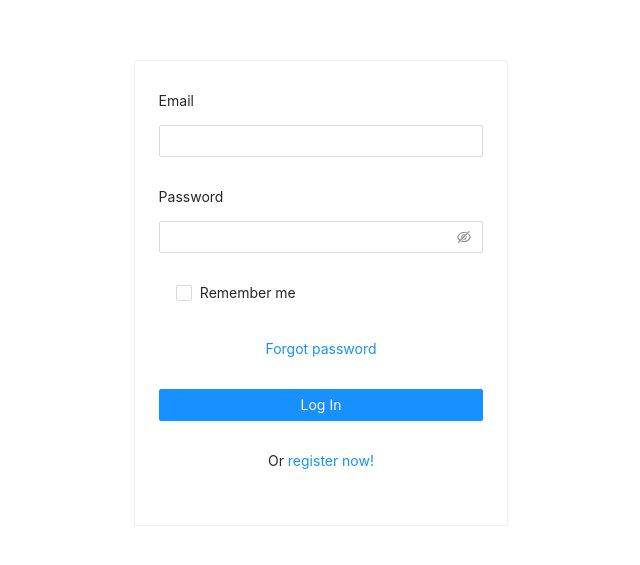
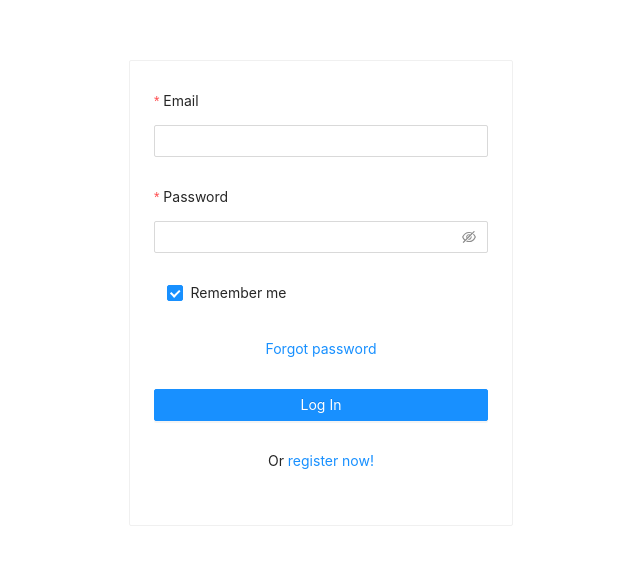
Before and after one commit to pharmman/cards-project, a React (Create React App) app: page /login in a window 1280 px wide. Shown: the part 107-672 px from the top of the page, without its empty margins (319-959 px from the left). Built offline with nearby package versions, Linux system fonts and the light colour scheme.

Commit message:
LoginPage done

```diff
--- a/package.json
+++ b/package.json
@@ -20,6 +20,7 @@
     "react-router-dom": "^5.2.0",
     "react-scripts": "4.0.3",
     "redux": "^4.0.5",
+    "redux-devtools-extension": "^2.13.9",
     "redux-thunk": "^2.3.0",
     "typescript": "^4.1.2",
     "web-vitals": "^1.0.1"
--- a/src/a-1-main/m-2-bll/store.ts
+++ b/src/a-1-main/m-2-bll/store.ts
@@ -1,15 +1,23 @@
 import {applyMiddleware, combineReducers, createStore} from "redux";
 import thunk from "redux-thunk";
 import {loginReducer} from "../../a-2-features/f-1-auth/a-1-login/l-2-bll/loginReducer";
+import {useDispatch} from "react-redux";
+import {composeWithDevTools} from "redux-devtools-extension";
+
+type AppDispatchType = typeof store.dispatch
 
 
-const reducers = combineReducers({
+const reducer = combineReducers({
     login: loginReducer
 })
 
-export const store = createStore(reducers, applyMiddleware(thunk))
+export const store = createStore(reducer, composeWithDevTools(applyMiddleware(thunk)))
 
-export type AppStoreType = ReturnType<typeof reducers>
+//useDispatch with types
+export const useAppDispatch = () => useDispatch<AppDispatchType>()
+
+export type AppRootStateType = ReturnType<typeof reducer>
+
 
 // @ts-ignore
 window.store = store
--- a/src/a-2-features/f-1-auth/a-1-login/l-1-ui/LoginPage.tsx
+++ b/src/a-2-features/f-1-auth/a-1-login/l-1-ui/LoginPage.tsx
@@ -1,13 +1,9 @@
-import React from "react";
+import React, {useEffect} from "react";
 import {useDispatch, useSelector} from "react-redux";
-import {AppStoreType} from "../../../../a-1-main/m-2-bll/store";
-import {Controller, useForm} from "react-hook-form";
-import {Button, Card, Checkbox, Col, Form, Input, message as errorMessage, Row} from "antd";
+import {AppRootStateType} from "../../../../a-1-main/m-2-bll/store";
+import {Button, Card, Checkbox, Col, Form, Input, message, Row} from "antd";
 import {NavLink} from "react-router-dom";
 import {loginTC} from "../l-2-bll/loginThunk";
-import { ErrorMessage } from "@hookform/error-message";
-
-export const LoginPage: React.FC = () => {
 
 interface IFormInput {
     email: string;
@@ -15,62 +11,60 @@ export const LoginPage: React.FC = () => {
     rememberMe: boolean;
 }
 
+export const LoginPage: React.FC = () => {
+    const dispatch = useDispatch()
+    const error = useSelector<AppRootStateType, string>(state => state.login.error)
+
+    useEffect(() => {
+        if (error) {
+            message.error(error, 5)
+        }
+        return () => {}
+    }, [error])
+
+
+    //ant-design styles
     const layout = {
         labelCol: {span: 24},
-        // wrapperCol: {span: 10},
+    };
+    const startLayout = {
+        wrapperCol: {span: 11},
     };
 
-    const middleLayout = {
-        wrapperCol:  {span: 12},
-    };
-
-
-    const dispatch = useDispatch()
-
-    const error = useSelector<AppStoreType, string>(state => state.login.error)
-    const {register, handleSubmit, formState: {errors}, control} = useForm()
-
     const onSubmit = (data: IFormInput) => {
-        console.log(data)
         dispatch(loginTC({...data}))
-        errorMessage.error(error)
     }
 
     return (
         <Row justify={'center'} align={'middle'} style={{minHeight: '100vh'}}>
             <Card>
                 <Col span={24}>
-                    <Form {...layout} onFinish={handleSubmit(onSubmit)}>
+                    <Form {...layout} onFinish={onSubmit} initialValues={{ rememberMe: true }}>
                         <Form.Item
                             label={'Email'}
-                            >
-                            <Input  {...register('email',
+                            name="email"
+                            rules={[
                                 {
                                     required: true,
-                                    pattern: {
-                                        value: /^[A-Z0-9._%+-]+@[A-Z0-9.-]+\.[A-Z]{2,}$/i,
-                                        message: "Invalid email address"
-                                    }
-                                })}/>
-                            {/*<ErrorMessage errors={errors} name="email" />*/}
-                            <ErrorMessage
-                                errors={errors}
-                                name="email"
-                                render={({ message }) => errorMessage.error(message)}
-                            />
+                                    message: 'Please input your E-mail!',
+                                },
+                            ]}
+                        >
+                            <Input/>
                         </Form.Item>
                         <Form.Item
-                            label={'Password'}>
-                            <Input.Password {...register('password', {required: true,})}/>
+                            label={'Password'}
+                            name="password"
+                            rules={[
+                                {
+                                    required: true,
+                                    message: 'Please input your password!',
+                                },
+                            ]}>
+                            <Input.Password autoComplete={'on'}/>
                         </Form.Item>
-
-                            <Form.Item {...middleLayout}>
-                                <Controller
-                                    name="rememberMe"
-                                    control={control}
-                                    render={({field}) => <Checkbox {...field}
-                                    >Remember me</Checkbox>}
-                                />
+                        <Form.Item {...startLayout} name={'rememberMe'} valuePropName={'checked'}>
+                            <Checkbox>Remember me</Checkbox>
                         </Form.Item>
                         <Form.Item>
                             <NavLink to={'/forgot'}>
@@ -78,19 +72,14 @@ export const LoginPage: React.FC = () => {
                             </NavLink>
                         </Form.Item>
                         <Form.Item>
-                            <Button style={{width: '100%'}} type="primary" htmlType="submit">
+                            <Button style={{width: '100%'}} type="primary" htmlType="submit"
+                                    className="login-form-button">
                                 Log In
                             </Button>
                         </Form.Item>
                         <Form.Item>
                             Or <NavLink to={'/register'}>register now!</NavLink>
                         </Form.Item>
-                        <div>{console.log(errors.email?.message)}</div>
-
-                        <div>{errors.password?.message}</div>
-                        <div>
-                            {error}
-                        </div>
                     </Form>
 
                 </Col>
--- a/src/a-2-features/f-1-auth/a-1-login/l-2-bll/loginThunk.ts
+++ b/src/a-2-features/f-1-auth/a-1-login/l-2-bll/loginThunk.ts
@@ -1,12 +1,13 @@
-import { Dispatch } from "redux";
-import {LoginAPI, LoginDataType } from "../l-3-dal/LoginAPI";
-import {setError, setIsFetching, setIsLoggedIn } from "./loginActionsType";
+import {LoginAPI, LoginDataType} from "../l-3-dal/LoginAPI";
+import {setError, setIsFetching, setIsLoggedIn} from "./loginActionsType";
+import {ThunkType} from "../../../../a-1-main/m-2-bll/Actions";
 
-export const loginTC = (data:LoginDataType) => async (dispatch:Dispatch) => {
+export const loginTC = (data:LoginDataType):ThunkType => async (dispatch) => {
     dispatch(setIsFetching(true))
     try {
         const res = await LoginAPI.login(data)
         dispatch(setIsLoggedIn(true))
+        dispatch(setError(''))
     }
     catch (e) {
         const error = e.response? e.response.data.error : (e.message + ', more details in the console')
--- a/src/index.tsx
+++ b/src/index.tsx
@@ -3,13 +3,9 @@ import ReactDOM from 'react-dom';
 import './index.css';
 import App from './a-1-main/m-1-ui/App';
 import reportWebVitals from './reportWebVitals';
-import {DatePicker} from "antd";
 
 ReactDOM.render(
-  <React.StrictMode>
-      <App/>
-  </React.StrictMode>,
-  document.getElementById('root')
+    <App/>, document.getElementById('root')
 );
 
 // If you want to start measuring performance in your app, pass a function
```
Also changed, not shown: src/a-1-main/m-2-bll/Actions.ts (+6 -1 lines), 1 other file (tests, documents, lock files or other folders). Lines whose indentation alone changed are shown as unchanged.
